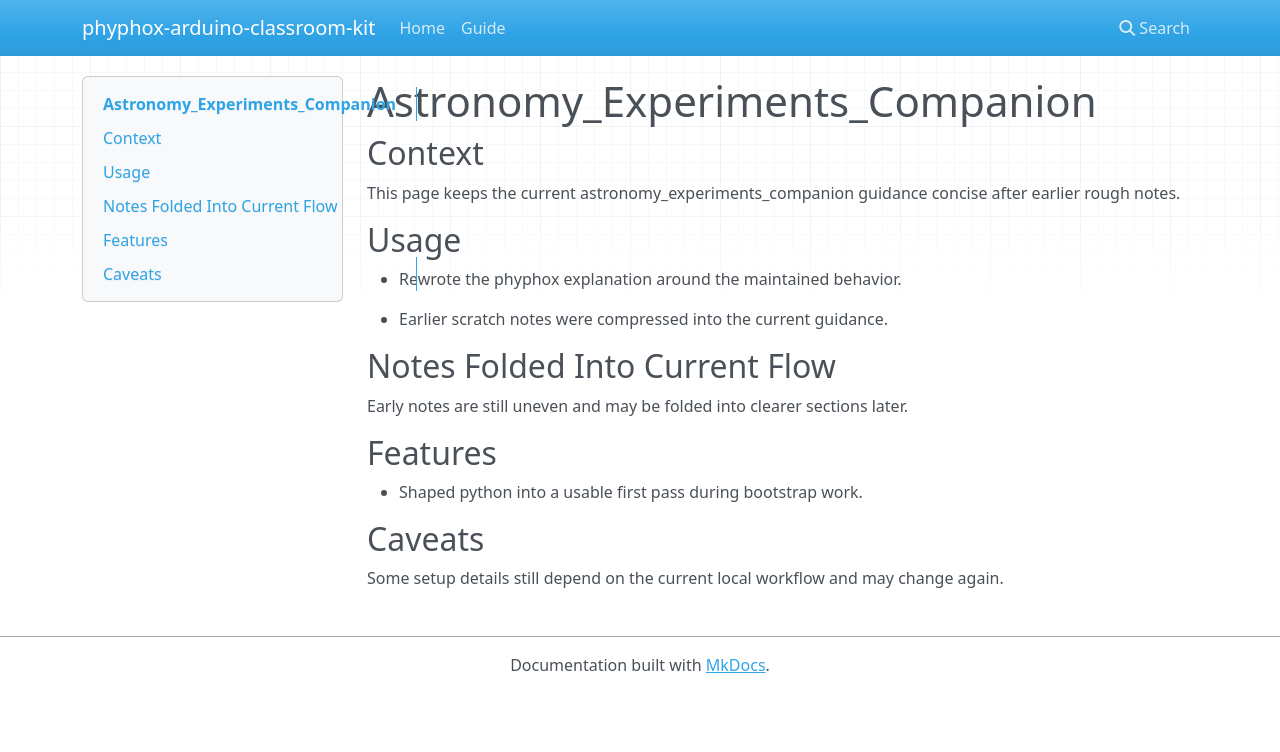
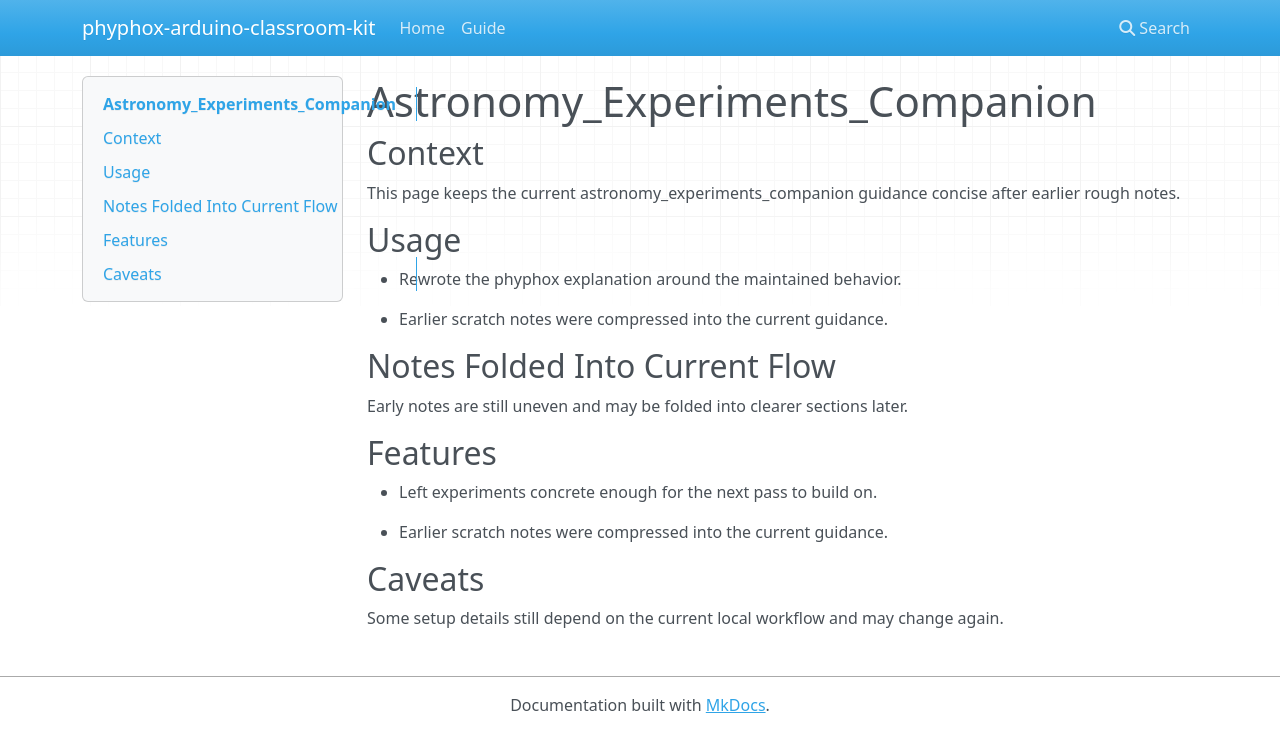
Before and after one commit to sebastianspicker/phyphox-arduino-classroom-kit, an MkDocs documentation site: the page built from docs/ASTRONOMY_EXPERIMENTS_COMPANION.md, in a window 1280 px wide. Shown: the top 752 px of the page. Built offline with MkDocs 1.6.1, drawn with Linux system fonts in a browser that asks for light colours; nearby versions of some CDN libraries.

```diff
--- a/docs/ASTRONOMY_EXPERIMENTS_COMPANION.md
+++ b/docs/ASTRONOMY_EXPERIMENTS_COMPANION.md
@@ -13,7 +13,9 @@
 Early notes are still uneven and may be folded into clearer sections later.
 
 ## Features
-- Shaped python into a usable first pass during bootstrap work.
+- Left experiments concrete enough for the next pass to build on.
+
+- Earlier scratch notes were compressed into the current guidance.
 
 ## Caveats
 Some setup details still depend on the current local workflow and may change again.
```
Also changed, not shown: 1 other file.
